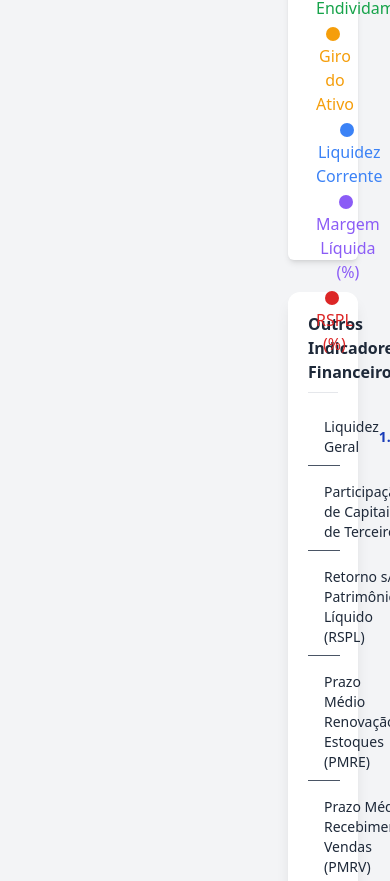
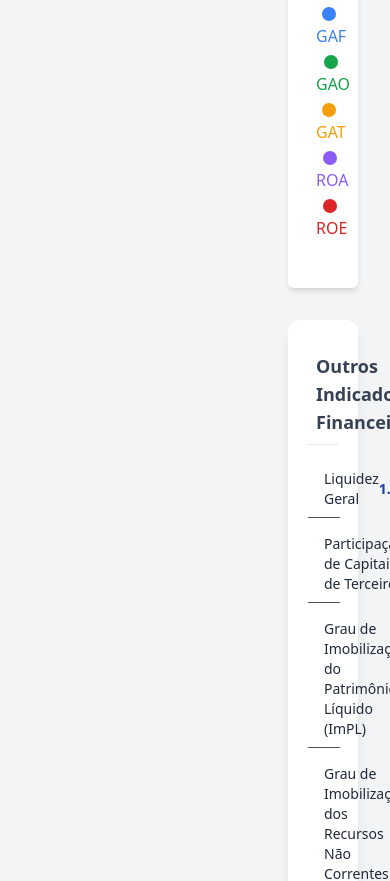
Before and after one commit to RicardoMorato/dashboard-contabil-magalu, a Next.js app: page /dashboard/2024 in a window 390 px wide. Shown: the part 1314-2195 px from the top of the page. Built offline with nearby package versions, Linux system fonts and the light colour scheme.

Commit message:
chore: ajustes menores de layout e responsividade nos componentes financeiros

```diff
--- a/src/components/FinanceLineChart.tsx
+++ b/src/components/FinanceLineChart.tsx
@@ -13,30 +13,9 @@ import {
 } from "recharts";
 
 const financeTrendsData = [
-  {
-    ano: "2022",
-    liquidezCorrente: 1.48,
-    endividamento: 2.54,
-    rspl: -4.7,
-    giroDoAtivo: 0.99,
-    margemLiquida: -1.3,
-  },
-  {
-    ano: "2023",
-    liquidezCorrente: 1.16,
-    endividamento: 2.9,
-    rspl: -10.2,
-    giroDoAtivo: 0.98,
-    margemLiquida: -2.7,
-  },
-  {
-    ano: "2024",
-    liquidezCorrente: 1.17,
-    endividamento: 2.3,
-    rspl: 4.0,
-    giroDoAtivo: 1.02,
-    margemLiquida: 1.2,
-  },
+  { ano: "2022", gaf: 1.3, gao: 1.5, gat: 2.0, roa: -1.3, roe: -4.7 },
+  { ano: "2023", gaf: 1.4, gao: 1.6, gat: 2.2, roa: -2.6, roe: -10.2 },
+  { ano: "2024", gaf: 1.2, gao: 1.4, gat: 1.7, roa: 1.2, roe: 4.0 },
 ];
 
 interface FinanceLineChartProps {
@@ -44,7 +23,7 @@ interface FinanceLineChartProps {
 }
 
 const FinanceLineChart: React.FC<FinanceLineChartProps> = ({
-  title = "Evolução dos Principais Indicadores (2022–2024)",
+  title = "Evolução das Alavancagens e Rentabilidades (2022–2024)",
 }) => {
   return (
     <div className="w-full max-w-3xl mx-auto p-2 bg-white rounded-md shadow-md">
@@ -57,12 +36,7 @@ const FinanceLineChart: React.FC<FinanceLineChartProps> = ({
           margin={{ top: 20, right: 30, left: 20, bottom: 20 }}
         >
           <CartesianGrid strokeDasharray="3 3" stroke="#f3f4f6" />
-          <XAxis
-            dataKey="ano"
-            stroke="#6b7280"
-            fontSize={12}
-            tickLine={false}
-          />
+          <XAxis dataKey="ano" stroke="#6b7280" fontSize={12} tickLine={false} />
           <YAxis stroke="#6b7280" fontSize={12} tickLine={false} />
           <Tooltip
             contentStyle={{
@@ -74,48 +48,50 @@ const FinanceLineChart: React.FC<FinanceLineChartProps> = ({
           />
           <Legend
             verticalAlign="top"
+            layout="horizontal"
+            align="center"
             iconType="circle"
             wrapperStyle={{ paddingBottom: 10 }}
           />
           <Line
             type="monotone"
-            dataKey="liquidezCorrente"
-            name="Liquidez Corrente"
+            dataKey="gaf"
+            name="GAF"
             stroke="#3b82f6"
             strokeWidth={2}
             dot={{ r: 4, strokeWidth: 2, fill: "#3b82f6" }}
           />
           <Line
             type="monotone"
-            dataKey="endividamento"
-            name="Endividamento"
+            dataKey="gao"
+            name="GAO"
             stroke="#16a34a"
             strokeWidth={2}
             dot={{ r: 4, strokeWidth: 2, fill: "#16a34a" }}
           />
           <Line
             type="monotone"
-            dataKey="rspl"
-            name="RSPL (%)"
-            stroke="#dc2626"
-            strokeWidth={2}
-            dot={{ r: 4, strokeWidth: 2, fill: "#dc2626" }}
-          />
-          <Line
-            type="monotone"
-            dataKey="giroDoAtivo"
-            name="Giro do Ativo"
+            dataKey="gat"
+            name="GAT"
             stroke="#f59e0b"
             strokeWidth={2}
             dot={{ r: 4, strokeWidth: 2, fill: "#f59e0b" }}
           />
           <Line
             type="monotone"
-            dataKey="margemLiquida"
-            name="Margem Líquida (%)"
+            dataKey="roa"
+            name="ROA"
             stroke="#8b5cf6"
             strokeWidth={2}
             dot={{ r: 4, strokeWidth: 2, fill: "#8b5cf6" }}
+          />
+          <Line
+            type="monotone"
+            dataKey="roe"
+            name="ROE"
+            stroke="#dc2626"
+            strokeWidth={2}
+            dot={{ r: 4, strokeWidth: 2, fill: "#dc2626" }}
           />
         </LineChart>
       </ResponsiveContainer>
--- a/src/components/FinanceStatCards.tsx
+++ b/src/components/FinanceStatCards.tsx
@@ -26,6 +26,8 @@ type FinanceData = {
   pmpc: number;
   cicloOperacional: number;
   cicloFinanceiro: number;
+  imPL: number;
+  irnc: number;
 };
 
 interface FinanceStatCardsProps {
@@ -47,6 +49,14 @@ const FinanceStatCards: React.FC<FinanceStatCardsProps> = ({ data }) => {
     {
       name: "Participação de Capitais de Terceiros",
       valor: data.participacaoCapitaisTerceiros,
+    },
+    {
+      name: "Grau de Imobilização do Patrimônio Líquido (ImPL)",
+      valor: data.imPL,
+    },
+    {
+      name: "Grau de Imobilização dos Recursos Não Correntes (IRNC)",
+      valor: data.irnc,
     },
     { name: "Retorno s/ Patrimônio Líquido (RSPL) ", valor: data.rspl },
     { name: "Prazo Médio Renovação Estoques (PMRE)", valor: data.pmre },
--- a/src/components/OtherFinanceIndicatorsTable.tsx
+++ b/src/components/OtherFinanceIndicatorsTable.tsx
@@ -18,7 +18,7 @@ const OtherFinanceIndicatorsTable: React.FC<
 
   return (
     <div className="w-full bg-white rounded-xl shadow-lg p-5">
-      <h2 className="text-base font-semibold text-gray-800 mb-4 border-b border-gray-200 pb-2">
+      <h2 className="text-lg font-semibold mb-4 pl-2 pt-3 pb-2 border-b border-gray-200 text-gray-700">
         {title}
       </h2>
       <div className="space-y-2">
```
